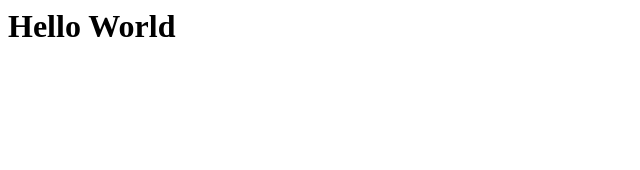
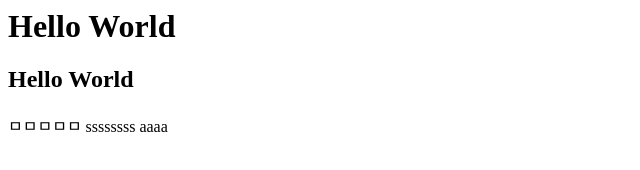
Before and after one commit to joohchan/aaaa, a plain HTML site: page index.html in a window 1280 px wide. Shown: the whole page, without its empty margins (0-640 px from the left). Drawn offline with Linux system fonts and the light colour scheme.

Commit message:
first commit

```diff
--- a/index.html
+++ b/index.html
@@ -6,5 +6,9 @@
 
     <body>
         <h1>Hello World</h1>
+        <h2>Hello World</h2>
+        ㅁㅁㅁㅁㅁ
+        ssssssss
+        aaaa
         </body>
 </html>
```
